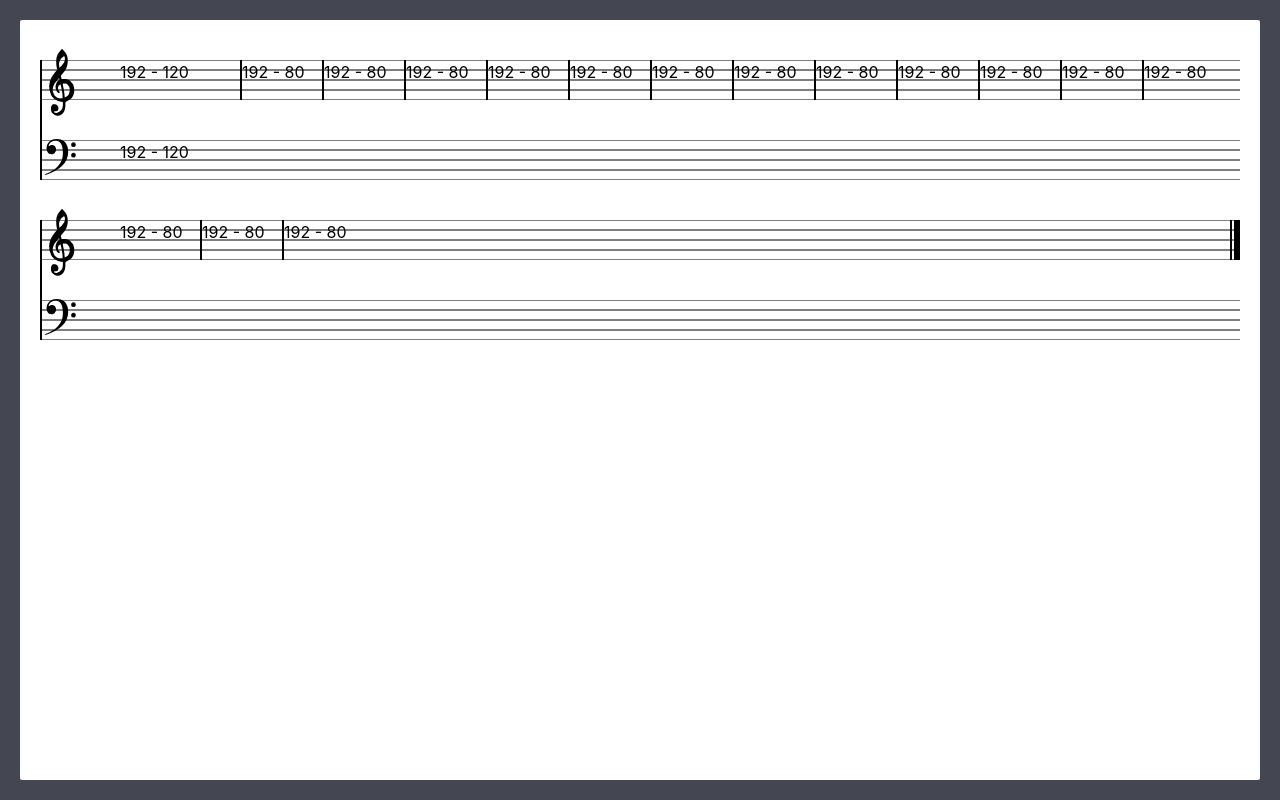
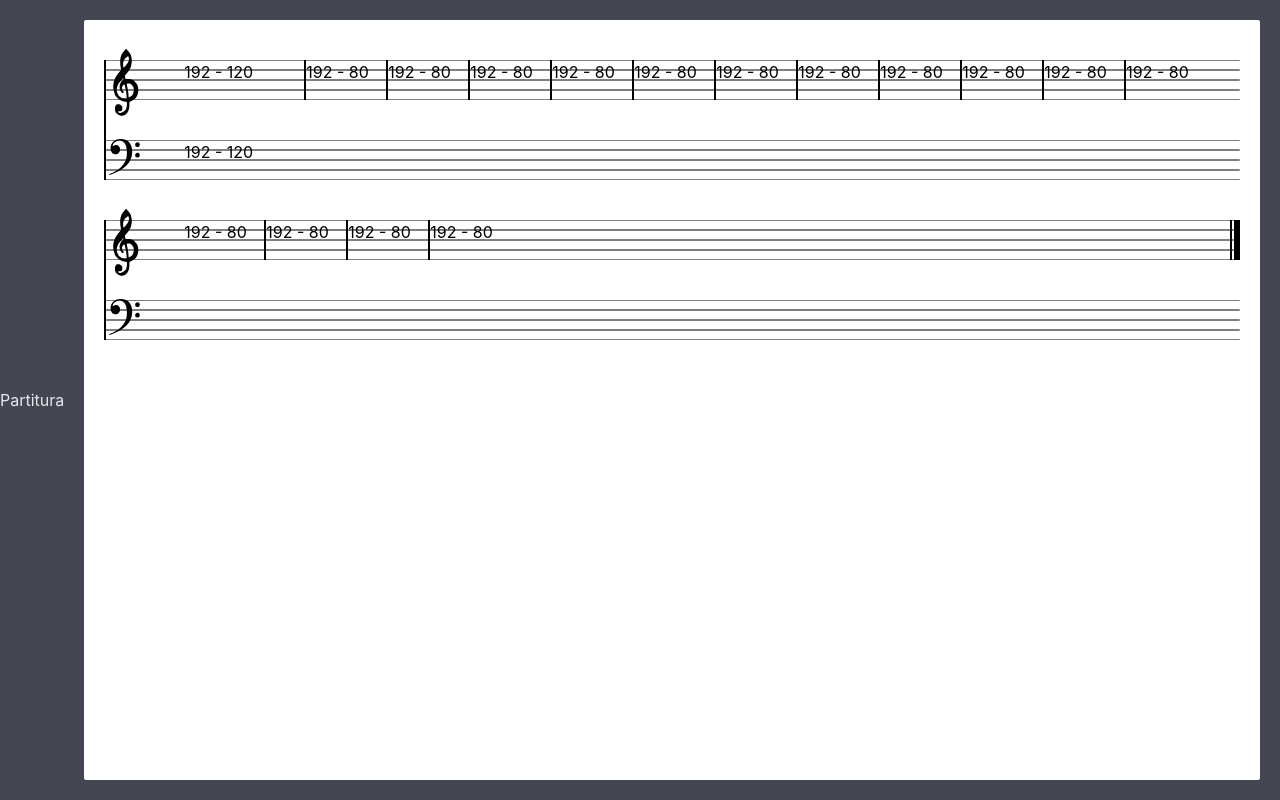
Before and after one commit to virtuosso-app/virtuosso-editor, a Svelte app: page / in a window 1280 px wide. Built offline with nearby package versions, Linux system fonts and the light colour scheme.

Commit message:
FORCED COMMIT

```diff
--- a/src/components/VirtuossoEditor.svelte
+++ b/src/components/VirtuossoEditor.svelte
@@ -199,6 +199,8 @@ onMount(() => {
   on:resize={process}
   />
 
+<div class="text-cyan-500">Partitura</div>
+
 <div class="editor" bind:clientWidth={editorWidth}>
   {#if loaded}
     {#each staves.stavesG as stave, idx}
```
